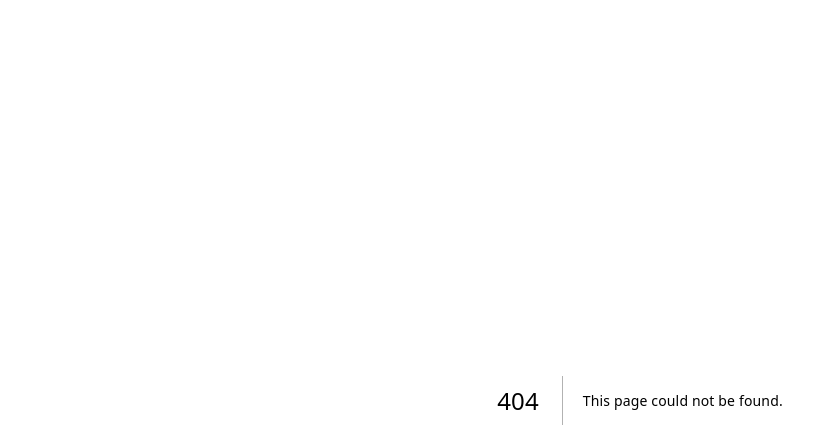
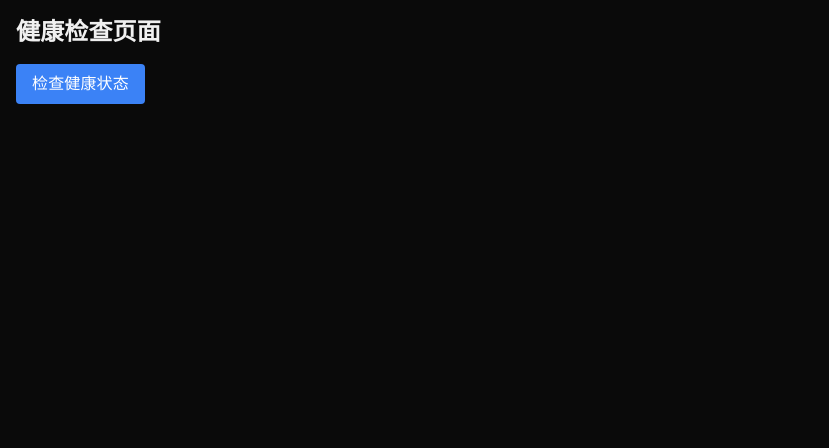
Before and after one commit to lfhwnqe/english-sst, a Next.js app: page /health in a window 1280 px wide. Before the commit this address had no page. Shown: the top 448 px of the page, without its empty margins (0-829 px from the left). Built offline with nearby package versions, Linux system fonts and the light colour scheme.

Commit message:
feature: 健康检查页面

```diff
--- /dev/null
+++ b/app/health/page.tsx
@@ -0,0 +1,50 @@
+'use client';
+
+import { useState } from 'react';
+
+export default function HealthCheck() {
+  const [status, setStatus] = useState<string>('');
+  const [loading, setLoading] = useState(false);
+
+  const checkHealth = async () => {
+    setLoading(true);
+    try {
+      const response = await fetch('http://localhost:3001/health/deep', {
+        credentials: 'include',
+        headers: {
+          'Content-Type': 'application/json',
+        },
+      });
+      const data = await response.json();
+      setStatus(JSON.stringify(data, null, 2));
+    } catch (error) {
+      setStatus(error instanceof Error ? error.message : '检查失败');
+    } finally {
+      setLoading(false);
+    }
+  };
+
+  return (
+    <div className="p-4">
+      <h1 className="text-2xl font-bold mb-4">健康检查页面</h1>
+
+      <button
+        onClick={checkHealth}
+        disabled={loading}
+        className={`px-4 py-2 rounded ${
+          loading
+            ? 'bg-gray-400'
+            : 'bg-blue-500 hover:bg-blue-600'
+        } text-white`}
+      >
+        {loading ? '检查中...' : '检查健康状态'}
+      </button>
+
+      {status && (
+        <pre className="mt-4 p-4 bg-gray-100 rounded overflow-auto">
+          {status}
+        </pre>
+      )}
+    </div>
+  );
+}
```
